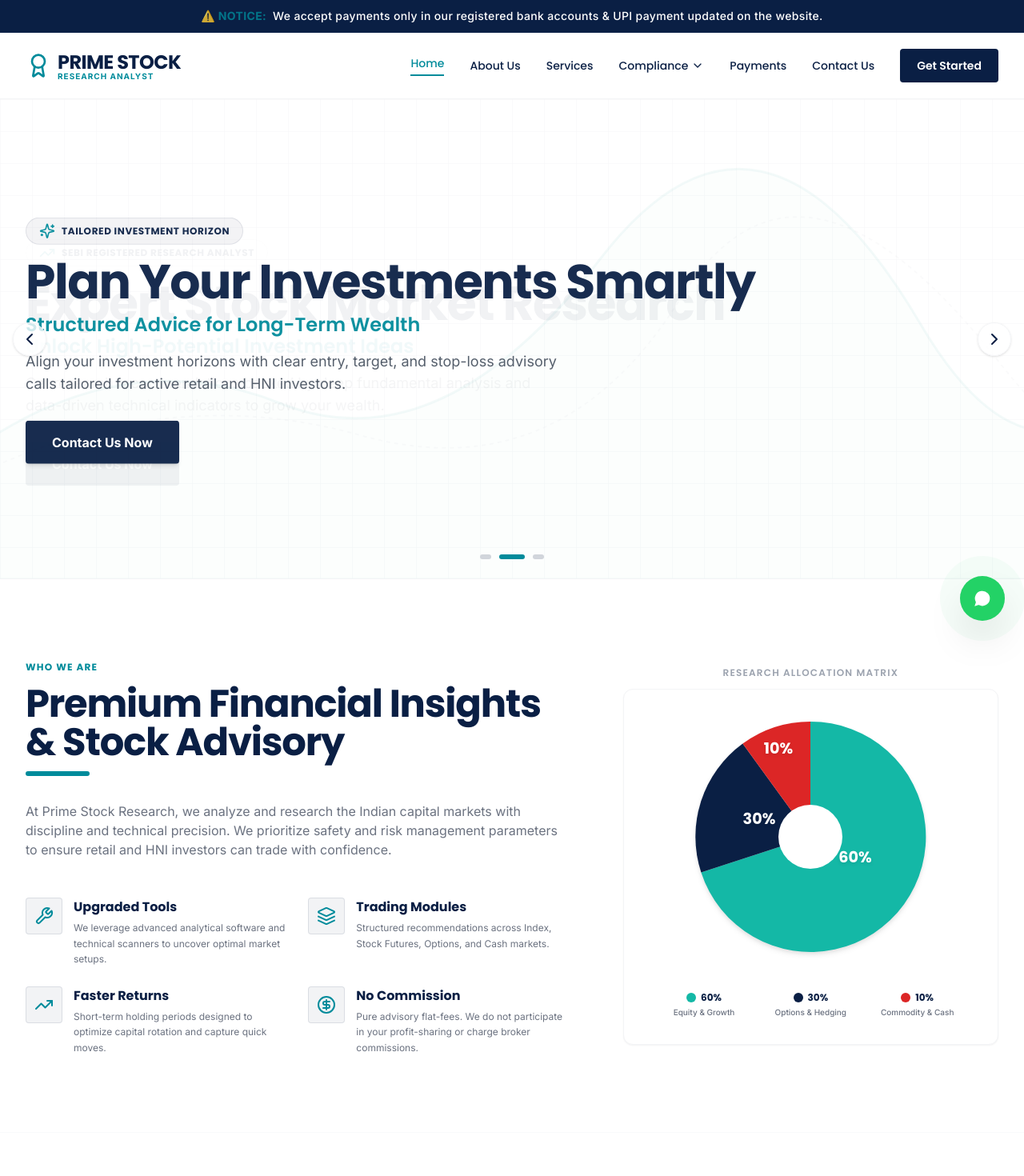
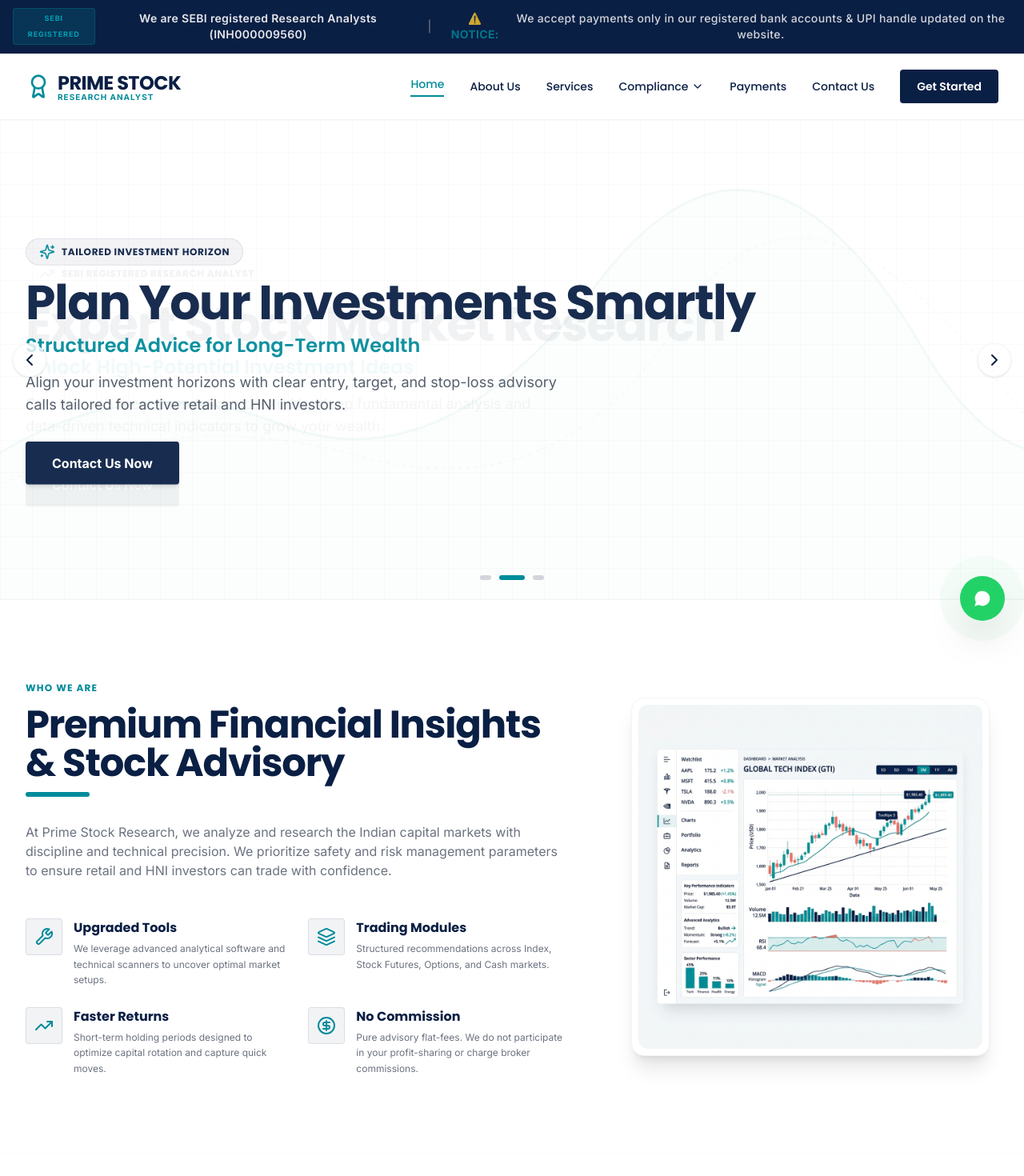
Before and after one commit to primestockresearch/primestockresearch.com, a Next.js app: page / in a window 1280 px wide. Shown: the top 1470 px of the page at 80% size. Built offline with nearby package versions, Linux system fonts and the light colour scheme.

Commit message:
feat: highlight SEBI registration in header alert bar and replace piechart with premium vector dashboard illustration

```diff
--- a/src/app/page.js
+++ b/src/app/page.js
@@ -14,7 +14,6 @@ import {
   Star
 } from 'lucide-react';
 import HeroSlider from '@/components/HeroSlider';
-import PieChart from '@/components/PieChart';
 import ContactForm from '@/components/ContactForm';
 
 export default function HomePage() {
@@ -152,12 +151,15 @@ export default function HomePage() {
               </div>
             </div>
 
-            {/* Right Column - Pie Chart */}
-            <div className="lg:col-span-5 flex flex-col items-center">
-              <span className="text-xs font-semibold text-gray-400 uppercase tracking-widest mb-3 font-poppins">
-                Research Allocation Matrix
-              </span>
-              <PieChart />
+            {/* Right Column - Premium Dashboard Illustration */}
+            <div className="lg:col-span-5 flex flex-col items-center justify-center">
+              <div className="relative w-full max-w-md bg-white p-2 rounded-2xl border border-gray-100 shadow-xl hover:shadow-2xl transition-shadow duration-300">
+                <img
+                  src="/images/financial-dashboard.png"
+                  alt="Prime Stock Research Dashboard Analysis"
+                  className="w-full h-auto rounded-xl object-cover"
+                />
+              </div>
             </div>
 
           </div>
--- a/src/components/Header.js
+++ b/src/components/Header.js
@@ -55,9 +55,18 @@ export default function Header() {
   return (
     <header className="w-full z-50">
       {/* Top Alert Bar */}
-      <div className="bg-navy text-white text-center py-2.5 px-4 text-xs md:text-sm font-medium tracking-wide border-b border-navy-light/20 relative z-50">
-        <span className="inline-block animate-pulse mr-2 font-bold text-gold">⚠️ NOTICE:</span>
-        We accept payments only in our registered bank accounts & UPI payment updated on the website.
+      <div className="bg-navy text-white text-center py-2.5 px-4 text-xs md:text-sm font-medium tracking-wide border-b border-navy-light/20 relative z-50 flex flex-col md:flex-row items-center justify-center gap-1.5 md:gap-4">
+        <div className="flex items-center justify-center space-x-2">
+          <span className="bg-teal/20 text-teal-light px-2 py-0.5 rounded text-[9px] font-bold tracking-widest border border-teal/30">
+            SEBI REGISTERED
+          </span>
+          <span className="font-semibold text-gray-200">We are SEBI registered Research Analysts (INH000009560)</span>
+        </div>
+        <span className="hidden md:inline text-gray-500">|</span>
+        <div className="flex items-center justify-center">
+          <span className="inline-block animate-pulse mr-1.5 font-bold text-teal">⚠️ NOTICE:</span>
+          <span className="text-gray-300">We accept payments only in our registered bank accounts & UPI handle updated on the website.</span>
+        </div>
       </div>
 
       {/* Main Navbar */}
```
Also changed, not shown: public/images/financial-dashboard.png (added).
